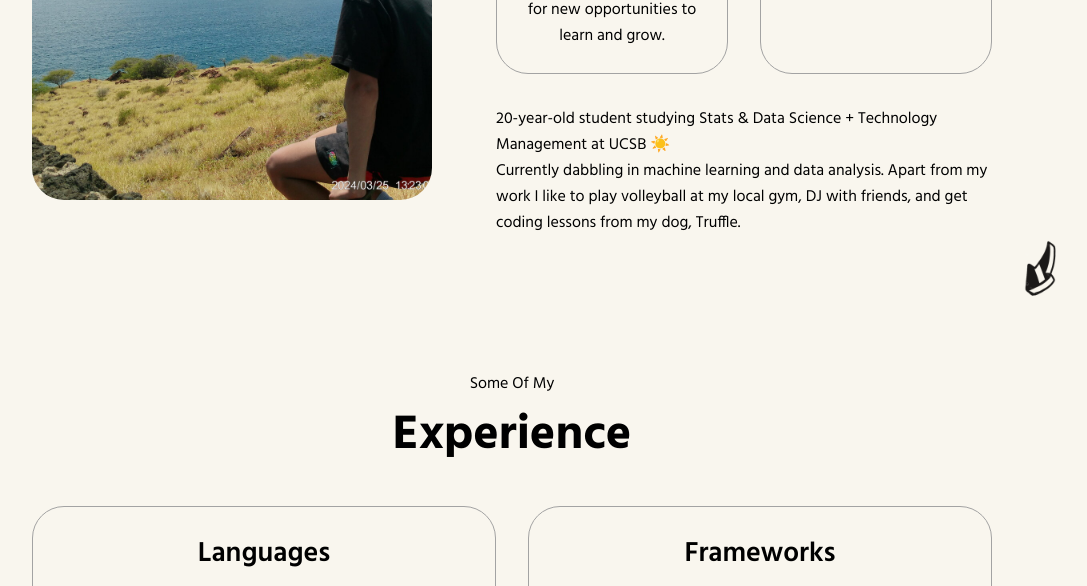
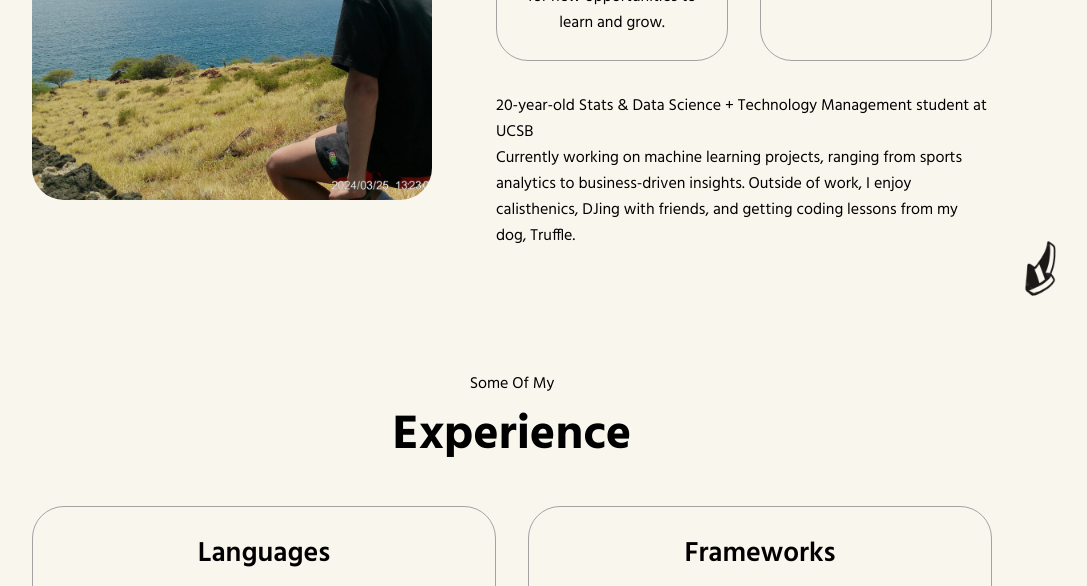
Before and after one commit to ethantsaox/PortfolioWebsite, a plain HTML site: page index.html in a window 1280 px wide. Shown: the part 1325-1911 px from the top of the page, without its empty margins (128-1215 px from the left). Drawn offline with Linux system fonts and the light colour scheme.

Commit message:
Update index.html

```diff
--- a/index.html
+++ b/index.html
@@ -115,11 +115,9 @@
                     </div>
                     <div class="text-container">
                         <p>
-                            20-year-old student studying Stats & Data Science + Technology Management at UCSB ☀️<br
-                            />Currently dabbling in machine learning and data analysis.
-                            Apart from my work I like to play volleyball at my local gym,
-                            DJ with friends, and get coding lessons from my dog,
-                            Truffle.
+                            20-year-old Stats & Data Science + Technology Management student at UCSB<br
+                            />Currently working on machine learning projects, ranging from sports analytics to business-driven insights.
+                            Outside of work, I enjoy calisthenics, DJing with friends, and getting coding lessons from my dog, Truffle.
                         </p>
                     </div>
                 </div>
```
